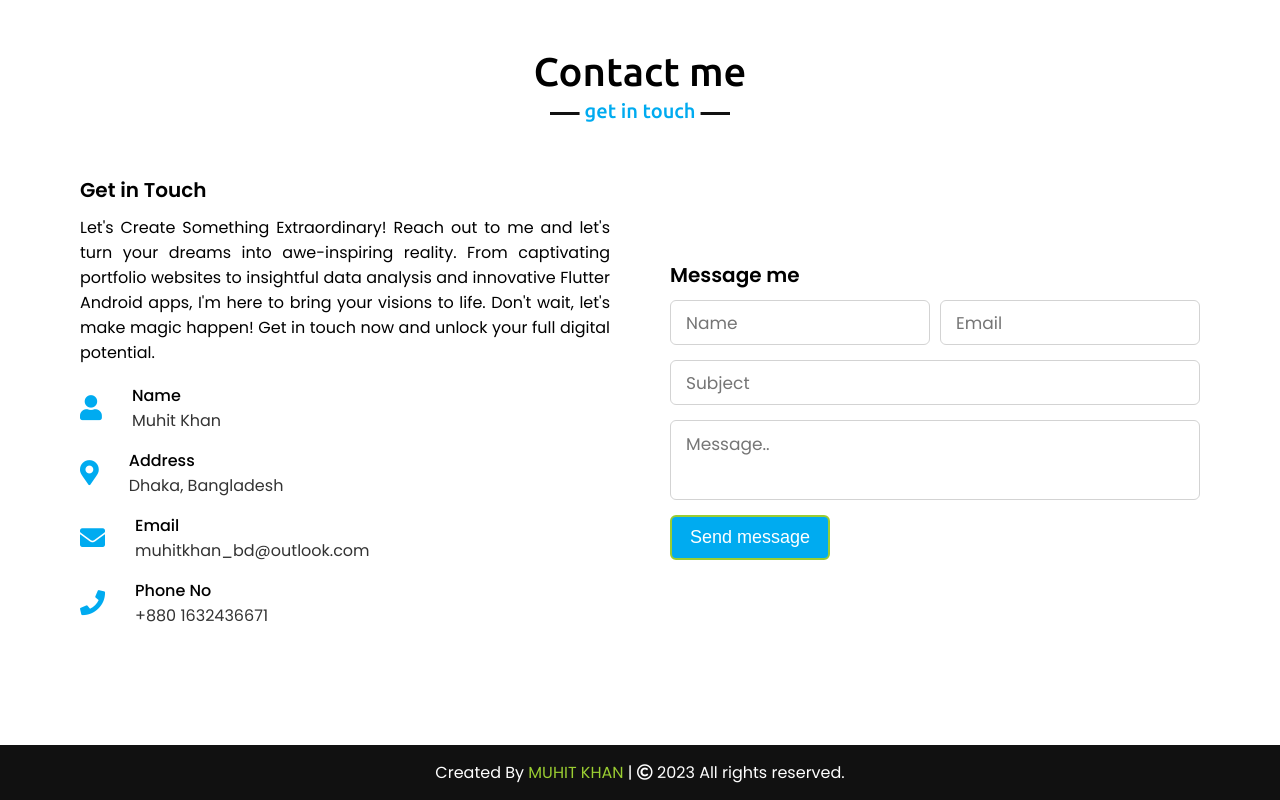
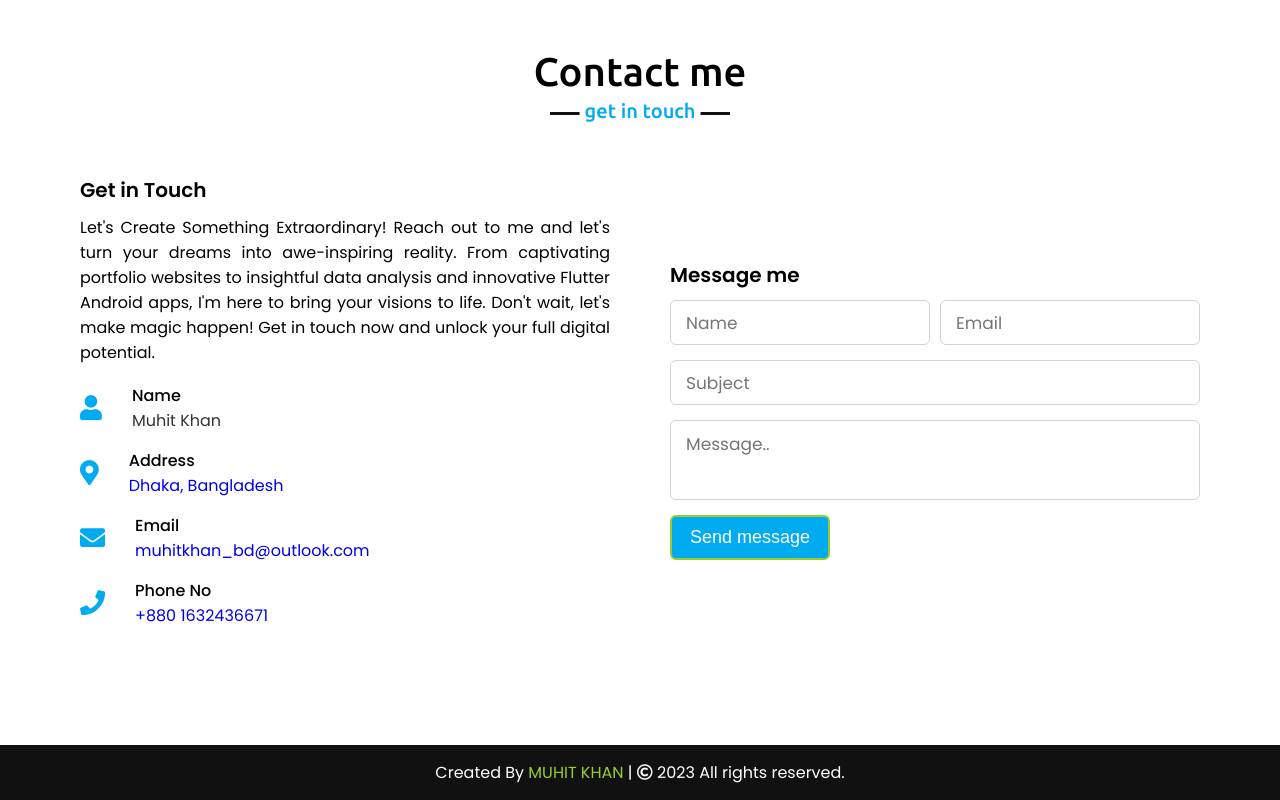
Before and after one commit to muhit-khan/Portfolio, a plain HTML site: page index.html in a window 1280 px wide. Shown: the part 4858-5658 px from the top of the page. Drawn offline with nearby package versions, Linux system fonts and the light colour scheme.

Commit message:
Update index.html

```diff
--- a/index.html
+++ b/index.html
@@ -281,21 +281,21 @@
                             <i class="fas fa-map-marker-alt"></i>
                             <div class="info">
                                 <div class="head">Address</div>
-                                <div class="sub-title">Dhaka, Bangladesh</div>
+                                <div class="sub-title"><a href="https://www.google.com/maps/place/Dhaka/" target="_blank">Dhaka, Bangladesh</a></div>
                             </div>
                         </div>
                         <div class="row">
                             <i class="fas fa-envelope"></i>
                             <div class="info">
                                 <div class="head">Email</div>
-                                <div class="sub-title">muhitkhan_bd@outlook.com</div>
+                                <div class="sub-title"><a href="mailto:muhitkhan_bd@outlook.com">muhitkhan_bd@outlook.com</a></div>
                             </div>
                         </div>
                         <div class="row">
                             <i class="fas fa-phone"></i>
                             <div class="info">
                                 <div class="head">Phone No</div>
-                                <div class="sub-title">+880 1632436671</div>
+                                <div class="sub-title"><a href="tel:+8801632436671">+880 1632436671</a></div>
                             </div>
                         </div>
                     </div>
```
